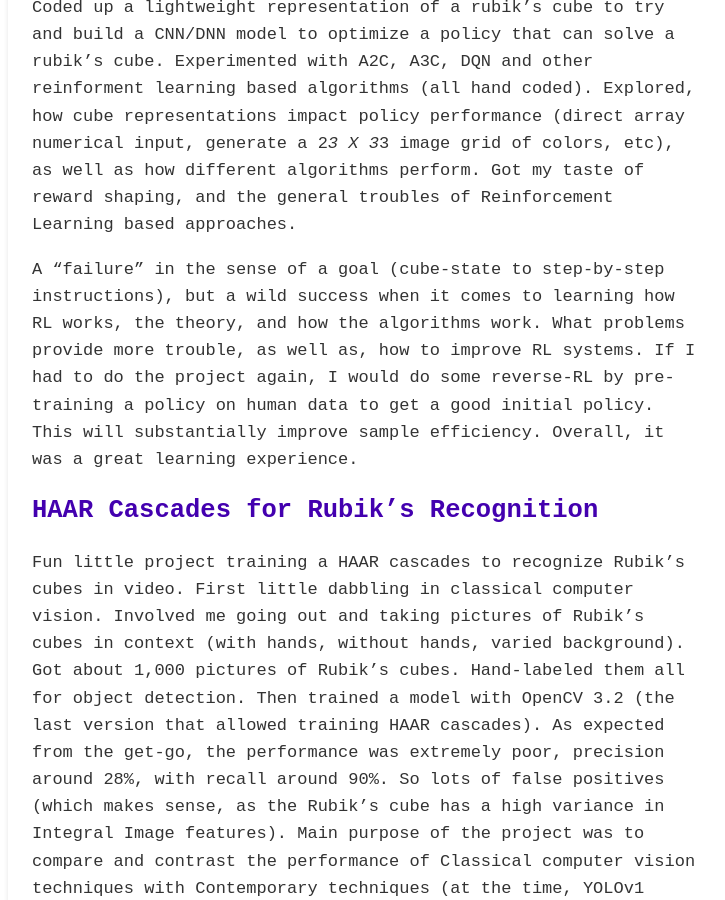
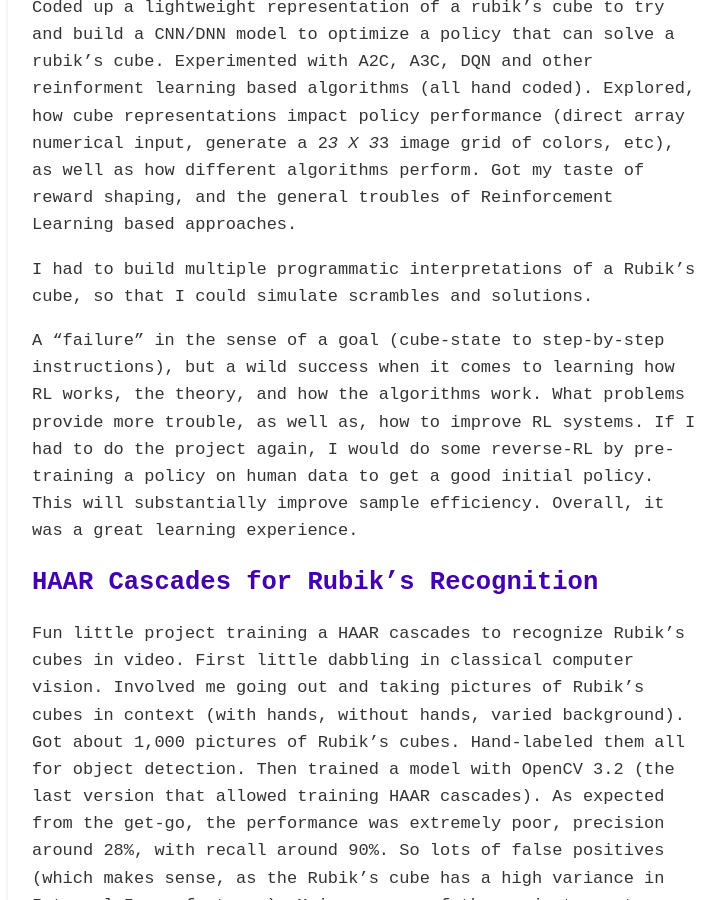
Before and after one commit to JustinTienken-Harder/JustinTienken-Harder.github.io, a Jekyll site: the page built from pages/projects.md, in a window 1280 px wide and 900 px high, scrolled down 3496 px. Shown: the whole window, without its empty margins (106-831 px from the left). Built offline with Jekyll 4.4.1, drawn with Linux system fonts in a browser that asks for light colours; formulas are drawn with MathJax 3.

Commit message:
added more descriptions for the Rubik's recognition project

```diff
--- a/pages/projects.md
+++ b/pages/projects.md
@@ -32,7 +32,7 @@ Each garden has it's own repository, I fork a base "webpage" design/layout that
 
 Because of this "abuse" in repositories/namespace of webpages, I did it on a different account. However, you can see some of the Gardens I've visited below:
 
-- [Morikami](https://PhenomenalPanda.gitlab.io/Morikami/) and [Mirror](https://PhenomenalPanda.github.io/Morikami/)
+- [Morikami](https://PhenomenalPanda.gitlab.io/Morikami/) and [Mirror](https://PhenomenalPanda.github.io/morikami/)
 
 ## Papito's Photo Legacy
 
@@ -51,6 +51,8 @@ Recently, my cousin, Andre, and I are doing a Vue.JS redesign of the website to
 ## Rubik's Reinforcement Learning
 
 Coded up a lightweight representation of a rubik's cube to try and build a CNN/DNN model to optimize a policy that can solve a rubik's cube. Experimented with A2C, A3C, DQN and other reinforment learning based algorithms (all hand coded). Explored, how cube representations impact policy performance (direct array numerical input, generate a 2*3 X 3*3 image grid of colors, etc), as well as how different algorithms perform. Got my taste of reward shaping, and the general troubles of Reinforcement Learning based approaches.
+
+I had to build multiple programmatic interpretations of a Rubik's cube, so that I could simulate scrambles and solutions.
 
 A "failure" in the sense of a goal (cube-state to step-by-step instructions), but a wild success when it comes to learning how RL works, the theory, and how the algorithms work. What problems provide more trouble, as well as, how to improve RL systems. If I had to do the project again, I would do some reverse-RL by pre-training a policy on human data to get a good initial policy. This will substantially improve sample efficiency. Overall, it was a great learning experience.
 
```
